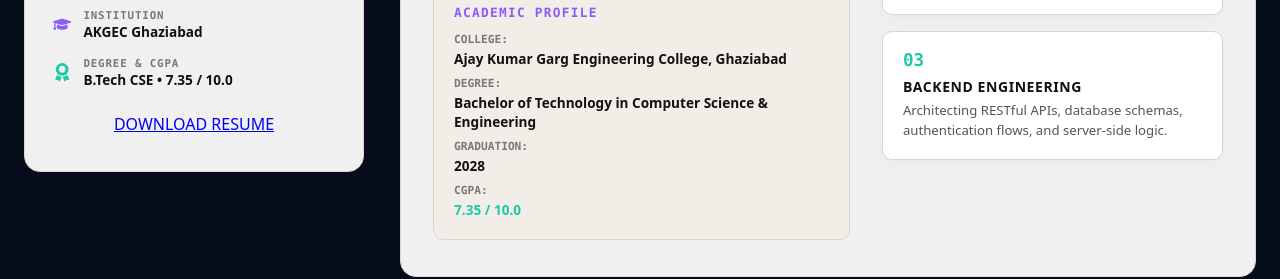
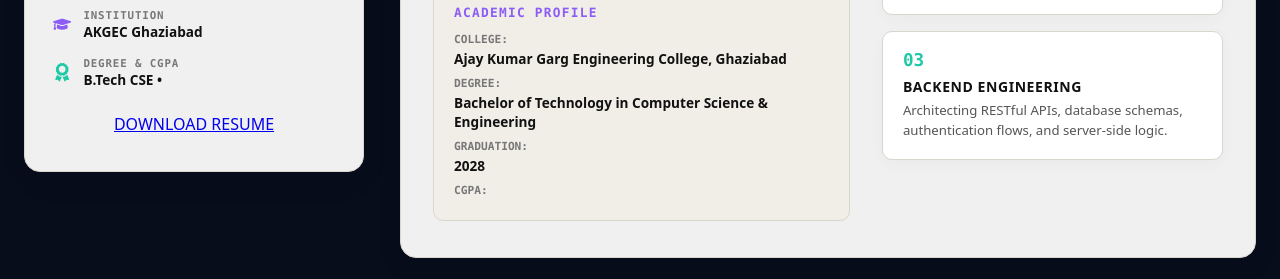
Before and after one commit to Aabhas117/portfolio-, a React (Vite) app: page / in a window 1280 px wide. Shown: the part 492-771 px from the top of the page. Built offline with nearby package versions, Linux system fonts and the light colour scheme; no server answers.

Commit message:
update all valid details

```diff
--- a/src/data/profile.js
+++ b/src/data/profile.js
@@ -5,8 +5,7 @@
   college: "Ajay Kumar Garg Engineering College, Ghaziabad",
   degree: "Bachelor of Technology in Computer Science & Engineering",
   graduation: "2028",
-  cgpa: "7.35 / 10.0",
-  summary:
+   summary:
     "I’m Aabhas Kumar, a Computer Science Engineering student and Full-Stack Developer who builds practical, production-ready web applications. I work across React, Node.js, Express, and MongoDB, with a foundation in DSA and core CS concepts.",
   goal:
     "Become a strong software engineer by improving problem-solving skills, building real-world software, and continuously learning modern technologies.",
```
